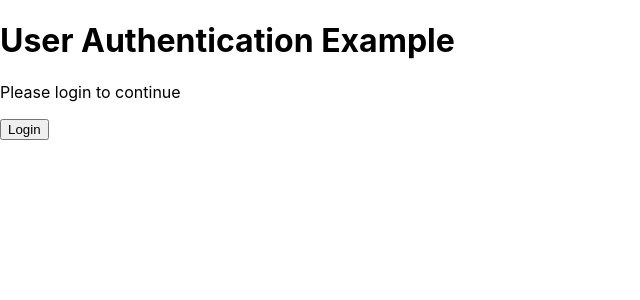
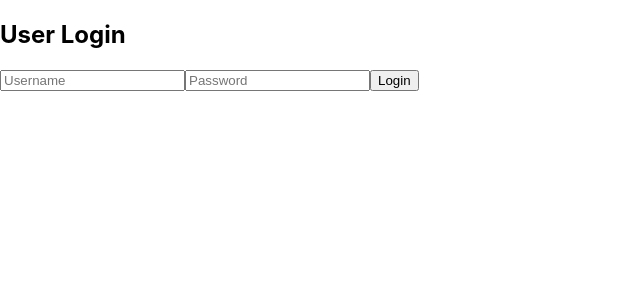
Before and after one commit to toanlehcm/demo_reactjs, a React (Create React App) app: page / in a window 1280 px wide. Shown: the top 300 px of the page, without its empty margins (0-640 px from the left). Built offline with nearby package versions, Linux system fonts and the light colour scheme.

Commit message:
- Demo login, store token in cookies, without HttpOnly.

```diff
--- a/package.json
+++ b/package.json
@@ -6,6 +6,7 @@
     "@testing-library/jest-dom": "^5.17.0",
     "@testing-library/react": "^13.4.0",
     "@testing-library/user-event": "^13.5.0",
+    "axios": "^1.6.7",
     "history": "^5.3.0",
     "react": "^18.2.0",
     "react-dom": "^18.2.0",
--- a/src/App.js
+++ b/src/App.js
@@ -1,46 +1,64 @@
 import React, { useState, useEffect } from 'react';
+import axios from 'axios';
 
 function App() {
-  // State variable to store the authentication token
-  const [authToken, setAuthToken] = useState('');
+  const [username, setUsername] = useState('');
+  const [password, setPassword] = useState('');
+  const [loggedIn, setLoggedIn] = useState(false);
 
-  // Check for authToken in session storage on component mount
+  async function handleLogin() {
+    try {
+      const response = await axios.post('https://js-post-api.herokuapp.com/api/login', { username, password });
+      const { accessToken, expiredAt } = response.data;
+
+      // Store accessToken in a cookie with HttpOnly flag.
+      document.cookie = `accessToken=${accessToken};`;
+
+      setLoggedIn(true);
+    } catch (error) {
+      console.error('login failed', error);
+    }
+  }
+
+  function handleLogout() {
+
+    // Remove accessToken from cookie.
+    document.cookie = 'accessToken=; expires=Thu, 01 Jan 1970 00:00:00 UTC; path=/;';
+
+    setLoggedIn(false);
+  }
+
+  // Check for accessToken on component mount.
   useEffect(() => {
-    const token = sessionStorage.getItem('authToken');
-    if (token) {
-      setAuthToken(token);
+    const accessToken = document.cookie.split('; ').find(row => row.startsWith('accessToken='));
+
+    if (accessToken) {
+      setLoggedIn(true);
     }
   }, []);
 
-  // Function to handle user login
-  const handleLogin = () => {
-    // Simulate a login request and obtain the authentication token
-    const token = 'exampleAuthToken123';
-
-    // Store the authentication token in session storage
-    sessionStorage.setItem('authToken', token);
-    setAuthToken(token);
-  };
-
-  // Function to handle user logout
-  const handleLogout = () => {
-    // Remove the authentication token from session storage
-    sessionStorage.removeItem('authToken');
-    setAuthToken('');
-  };
-
-  // Render the UI based on the presence of authToken
   return (
     <div>
-      <h1>User Authentication Example</h1>
-      {authToken ? (
+      <h2>User Login</h2>
+      {loggedIn ? (
         <div>
           <p>Welcome, User!</p>
           <button onClick={handleLogout}>Logout</button>
         </div>
       ) : (
         <div>
-          <p>Please login to continue</p>
+          <input
+            type="text"
+            placeholder="Username"
+            value={username}
+            onChange={(e) => setUsername(e.target.value)}
+          />
+          <input
+            type="password"
+            placeholder="Password"
+            value={password}
+            onChange={(e) => setPassword(e.target.value)}
+          />
           <button onClick={handleLogin}>Login</button>
         </div>
       )}
```
